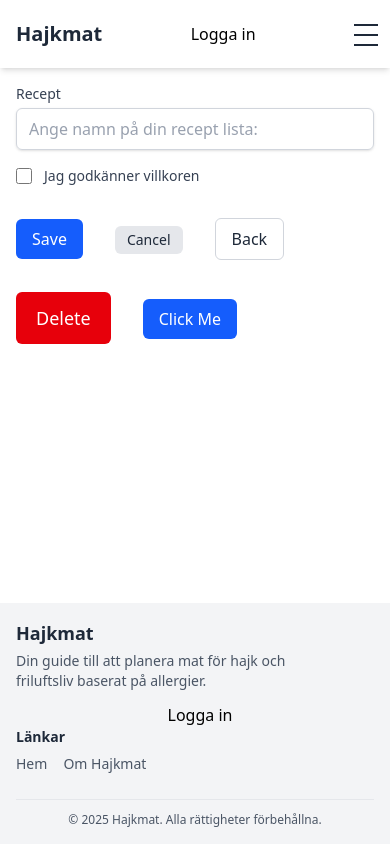
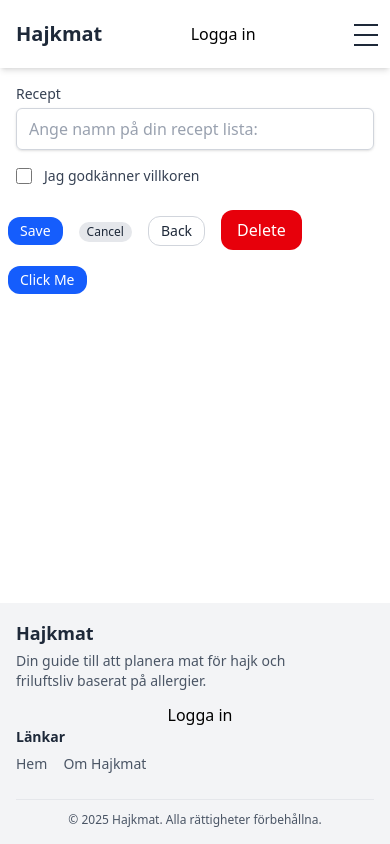
Before and after one commit to chas-academy/u09-business-project-hajkmat, a React (Vite) app in the folder frontend/hajkmat-frontend/: page / in a window 390 px wide. Built offline with nearby package versions, Linux system fonts and the light colour scheme.

Commit message:
Refactor: mobile first for button

```diff
--- a/frontend/hajkmat-frontend/src/components/component/Button.tsx
+++ b/frontend/hajkmat-frontend/src/components/component/Button.tsx
@@ -18,11 +18,11 @@ const Button = ({
     danger: 'bg-red-600 hover:bg-red-700 text-white',
   }[variant];
 
-  // Determine button size
+  // Determine button size with responsive behavior
   const sizeStyles = {
-    small: 'py-1 px-3 text-sm',
-    medium: 'py-2 px-4',
-    large: 'py-3 px-5 text-lg',
+    small: 'py-0.5 px-2 text-xs md:py-1 md:px-3 md:text-sm',
+    medium: 'py-1 px-3 text-sm md:py-2 md:px-4 md:text-base',
+    large: 'py-2 px-4 text-base md:py-3 md:px-5 md:text-lg',
   }[size];
 
   // Full width class
@@ -37,10 +37,10 @@ const Button = ({
         ${variantStyles}
         ${sizeStyles}
         ${widthClass}
-        rounded-md font-medium
+        rounded-xl font-medium
         transition-colors focus:outline-none focus:ring-2 focus:ring-offset-2 focus:ring-blue-500
         disabled:opacity-50 disabled:cursor-not-allowed
-        my-4 mx-4
+        my-2 mx-2 md:my-4 md:mx-4
         ${className}
       `}
     >
```
